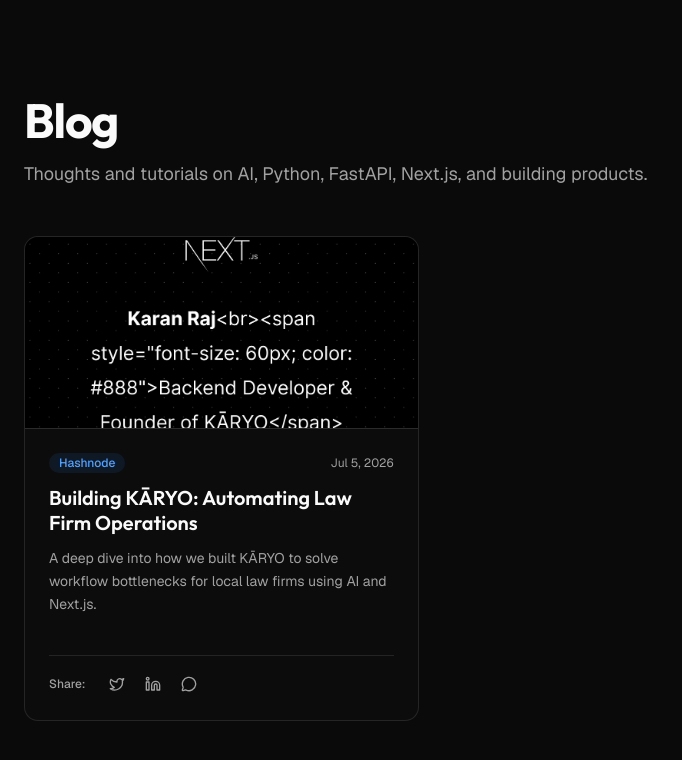
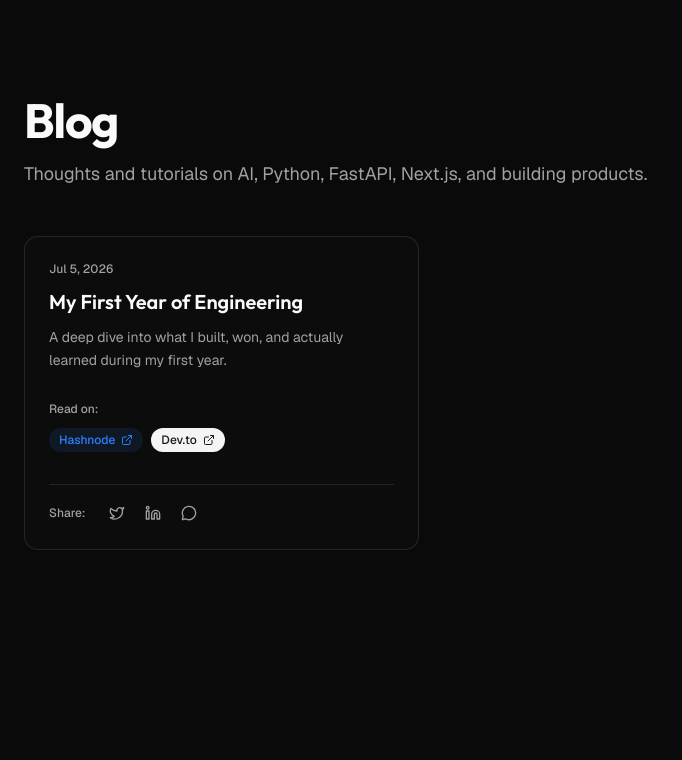
Before and after one commit to Karan-Raj-KR/portfolio, a Next.js app: page /blog in a window 1280 px wide. Shown: the top 760 px of the page, without its empty margins (0-682 px from the left). Built offline with nearby package versions, Linux system fonts and the light colour scheme.

Commit message:
feat: update blog data model for multiple platforms and add to navigation

```diff
--- a/src/app/blog/page.tsx
+++ b/src/app/blog/page.tsx
@@ -3,6 +3,7 @@
 import { publications } from "@/data/publications";
 import { Tilt } from "@/components/ui/tilt";
 import { ShareButtons } from "@/components/blog/share-buttons";
+import { ExternalLink } from "lucide-react";
 
 export const metadata = {
   title: "Blog | Karan Raj KR",
@@ -15,8 +16,22 @@
   }
 };
 
+const platformStyles: Record<string, string> = {
+  hashnode: 'bg-blue-500/10 text-blue-500 hover:bg-blue-500/20',
+  devto: 'bg-zinc-800 text-zinc-100 hover:bg-zinc-700 dark:bg-zinc-100 dark:text-zinc-900 dark:hover:bg-zinc-200',
+  medium: 'bg-green-500/10 text-green-600 hover:bg-green-500/20 dark:text-green-400',
+  quora: 'bg-red-500/10 text-red-600 hover:bg-red-500/20 dark:text-red-400',
+};
+
+const platformLabels: Record<string, string> = {
+  hashnode: 'Hashnode',
+  devto: 'Dev.to',
+  medium: 'Medium',
+  quora: 'Quora',
+};
+
 export default function BlogList() {
-  const sortedPublications = [...publications].sort((a, b) =>
+  const sortedArticles = [...publications].sort((a, b) =>
     new Date(b.publishedDate).getTime() - new Date(a.publishedDate).getTime()
   );
 
@@ -25,12 +40,12 @@
     "@type": "Blog",
     "name": "Blog | Karan Raj KR",
     "url": "https://karanrajkr.com/blog",
-    "blogPost": sortedPublications.map((pub) => ({
+    "blogPost": sortedArticles.map((article) => ({
       "@type": "BlogPosting",
-      "headline": pub.title,
-      "url": pub.url,
-      "datePublished": pub.publishedDate,
-      "description": pub.excerpt,
+      "headline": article.title,
+      "url": article.canonicalUrl || article.platforms[0]?.url,
+      "datePublished": article.publishedDate,
+      "description": article.excerpt,
       "author": {
         "@type": "Person",
         "name": "Karan Raj KR"
@@ -58,59 +73,73 @@
         </p>
       </div>
 
-      {sortedPublications.length === 0 ? (
+      {sortedArticles.length === 0 ? (
         <div className="rounded-xl border border-border bg-muted/10 p-8 text-center text-muted-foreground">
-          No publications yet. Check back soon!
+          No articles yet. Check back soon!
         </div>
       ) : (
         <div className="grid gap-6 grid-cols-1 md:grid-cols-2 lg:grid-cols-3">
-          {sortedPublications.map((pub, index) => (
+          {sortedArticles.map((article, index) => {
+            const primaryUrl = article.canonicalUrl || article.platforms[0]?.url || "#";
+            return (
               <div key={index} className="group relative block h-full">
-              <Link href={pub.url} target="_blank" rel="noopener noreferrer" className="absolute inset-0 z-10">
-                <span className="sr-only">Read {pub.title}</span>
-              </Link>
                 <Tilt className="flex h-full flex-col justify-between overflow-hidden rounded-xl border border-border bg-muted/10 transition-colors group-hover:bg-muted/20 relative z-0">
-                {pub.coverImage && (
-                  <div className="relative h-48 w-full border-b border-border bg-muted/30">
+                  {article.coverImage && (
+                    <Link href={primaryUrl} target="_blank" rel="noopener noreferrer" className="relative h-48 w-full border-b border-border bg-muted/30 block">
                       <img
-                      src={pub.coverImage}
-                      alt={pub.title}
+                        src={article.coverImage}
+                        alt={article.title}
                         className="h-full w-full object-cover"
                         loading="lazy"
                         decoding="async"
                       />
-                  </div>
+                    </Link>
                   )}
                   <div className="flex flex-col flex-grow p-5 sm:p-6">
                     <div className="mb-3 flex items-center justify-between">
-                    <span className={`inline-flex items-center rounded-full px-2.5 py-0.5 text-xs font-medium ${
-                      pub.source === 'hashnode'
-                        ? 'bg-blue-500/10 text-blue-500 dark:text-blue-400'
-                        : 'bg-zinc-800 text-zinc-100 dark:bg-zinc-100 dark:text-zinc-900'
-                    }`}>
-                      {pub.source === 'hashnode' ? 'Hashnode' : 'Dev.to'}
-                    </span>
-                    <time dateTime={pub.publishedDate} className="text-xs text-muted-foreground">
-                      {new Date(pub.publishedDate).toLocaleDateString('en-US', {
+                      <time dateTime={article.publishedDate} className="text-xs text-muted-foreground font-medium">
+                        {new Date(article.publishedDate).toLocaleDateString('en-US', {
                           month: 'short',
                           day: 'numeric',
                           year: 'numeric'
                         })}
                       </time>
                     </div>
+                    <Link href={primaryUrl} target="_blank" rel="noopener noreferrer">
                       <h2 className="mb-3 text-xl font-semibold leading-tight text-foreground group-hover:text-primary transition-colors line-clamp-3">
-                    {pub.title}
+                        {article.title}
                       </h2>
-                  <p className="mb-6 text-sm leading-relaxed text-muted-foreground line-clamp-3">
-                    {pub.excerpt}
+                    </Link>
+                    <p className="mb-6 text-sm leading-relaxed text-muted-foreground line-clamp-3 flex-grow">
+                      {article.excerpt}
                     </p>
+
+                    <div className="mb-4">
+                      <span className="text-xs font-medium text-muted-foreground mr-2">Read on:</span>
+                      <div className="flex flex-wrap gap-2 mt-2">
+                        {article.platforms.map((platform, idx) => (
+                          <Link
+                            key={idx}
+                            href={platform.url}
+                            target="_blank"
+                            rel="noopener noreferrer"
+                            className={`inline-flex items-center gap-1.5 rounded-full px-2.5 py-1 text-xs font-medium transition-colors ${platformStyles[platform.source] || 'bg-muted text-muted-foreground hover:bg-muted/80'}`}
+                          >
+                            {platformLabels[platform.source] || platform.source}
+                            <ExternalLink className="h-3 w-3" />
+                          </Link>
+                        ))}
+                      </div>
+                    </div>
+
                     <div className="mt-auto">
-                    <ShareButtons publication={pub} />
+                      <ShareButtons article={article} />
                     </div>
                   </div>
                 </Tilt>
               </div>
-          ))}
+            );
+          })}
         </div>
       )}
     </main>
--- a/src/components/blog/share-buttons.tsx
+++ b/src/components/blog/share-buttons.tsx
@@ -1,9 +1,11 @@
 "use client";
 
 import { Twitter, Linkedin, MessageCircle, Share2 } from "lucide-react";
-import { Publication } from "@/data/publications";
+import { Article } from "@/data/publications";
 
-export function ShareButtons({ publication }: { publication: Publication }) {
+export function ShareButtons({ article }: { article: Article }) {
+  const canonicalUrl = article.canonicalUrl || article.platforms[0]?.url || "";
+
   const handleShare = async (e: React.MouseEvent) => {
     e.preventDefault();
     e.stopPropagation();
@@ -11,9 +13,9 @@
     if (navigator.share) {
       try {
         await navigator.share({
-          title: publication.title,
-          text: publication.excerpt,
-          url: publication.url,
+          title: article.title,
+          text: article.excerpt,
+          url: canonicalUrl,
         });
       } catch (err) {
         console.error("Error sharing:", err);
@@ -30,15 +32,15 @@
     window.open(url, "_blank", "noopener,noreferrer");
   };
 
-  const encodedUrl = encodeURIComponent(publication.url);
-  const encodedTitle = encodeURIComponent(publication.title);
+  const encodedUrl = encodeURIComponent(canonicalUrl);
+  const encodedTitle = encodeURIComponent(article.title);
 
   const twitterUrl = `https://twitter.com/intent/tweet?url=${encodedUrl}&text=${encodedTitle}`;
   const linkedinUrl = `https://www.linkedin.com/sharing/share-offsite/?url=${encodedUrl}`;
   const whatsappUrl = `https://wa.me/?text=${encodedTitle}%20${encodedUrl}`;
 
   return (
-    <div className="flex items-center gap-3 mt-4 pt-4 border-t border-border z-20 relative">
+    <div className="flex items-center gap-3 mt-4 pt-4 border-t border-border relative z-20">
       <span className="text-xs font-medium text-muted-foreground mr-2">Share:</span>
       <button
         onClick={handleLink(twitterUrl)}
--- a/src/components/layout/bottom-nav-sheet.tsx
+++ b/src/components/layout/bottom-nav-sheet.tsx
@@ -4,7 +4,7 @@
 import { createPortal } from "react-dom";
 import { AnimatePresence, motion } from "framer-motion";
 import Link from "next/link";
-import { Code2, Mail } from "lucide-react";
+import { Code2, Mail, BookOpen } from "lucide-react";
 
 interface BottomNavSheetProps {
     isOpen: boolean;
@@ -13,6 +13,7 @@
 
 const sheetLinks = [
     { href: "#skills", label: "Skills", icon: Code2 },
+    { href: "/blog", label: "Blog", icon: BookOpen },
     { href: "#contact", label: "Contact", icon: Mail },
 ];
 
--- a/src/components/layout/header.tsx
+++ b/src/components/layout/header.tsx
@@ -10,6 +10,7 @@
     { href: "#skills", label: "Skills" },
     { href: "#projects", label: "Work" },
     { href: "/hackathons", label: "Hackathons" },
+    { href: "/blog", label: "Blog" },
     { href: "#karyo", label: "Karyo" },
     { href: "#contact", label: "Contact" },
 ];
--- a/src/data/publications.ts
+++ b/src/data/publications.ts
@@ -1,19 +1,27 @@
-export type Publication = {
-  title: string;
-  source: "hashnode" | "devto";
+export type Platform = {
+  source: "hashnode" | "devto" | "medium" | "quora";
   url: string;
-  publishedDate: string; // ISO date format YYYY-MM-DD
-  excerpt: string;
-  coverImage?: string;
 };
 
-export const publications: Publication[] = [
+export type Article = {
+  slug: string;
+  title: string;
+  excerpt: string;
+  publishedDate: string; // ISO date format YYYY-MM-DD
+  coverImage?: string;
+  platforms: Platform[];
+  canonicalUrl?: string;
+};
+
+export const publications: Article[] = [
   {
-    title: "Building KĀRYO: Automating Law Firm Operations",
-    source: "hashnode",
-    url: "https://karanrajkr.hashnode.dev/hello-world",
+    slug: "my-first-year-of-engineering",
+    title: "My First Year of Engineering",
+    excerpt: "A deep dive into what I built, won, and actually learned during my first year.",
     publishedDate: "2026-07-05",
-    excerpt: "A deep dive into how we built KĀRYO to solve workflow bottlenecks for local law firms using AI and Next.js.",
-    coverImage: "/og-image.jpg" // Using default OG image as placeholder
+    platforms: [
+      { source: "hashnode", url: "https://karanrajkr.hashnode.dev/my-first-year-of-engineering" },
+      { source: "devto", url: "https://dev.to/karanrajkr/my-first-year-of-engineering-what-i-built-won-and-actually-learned-1473" }
+    ]
   }
 ];
```
Lines whose indentation alone changed are shown as unchanged.
